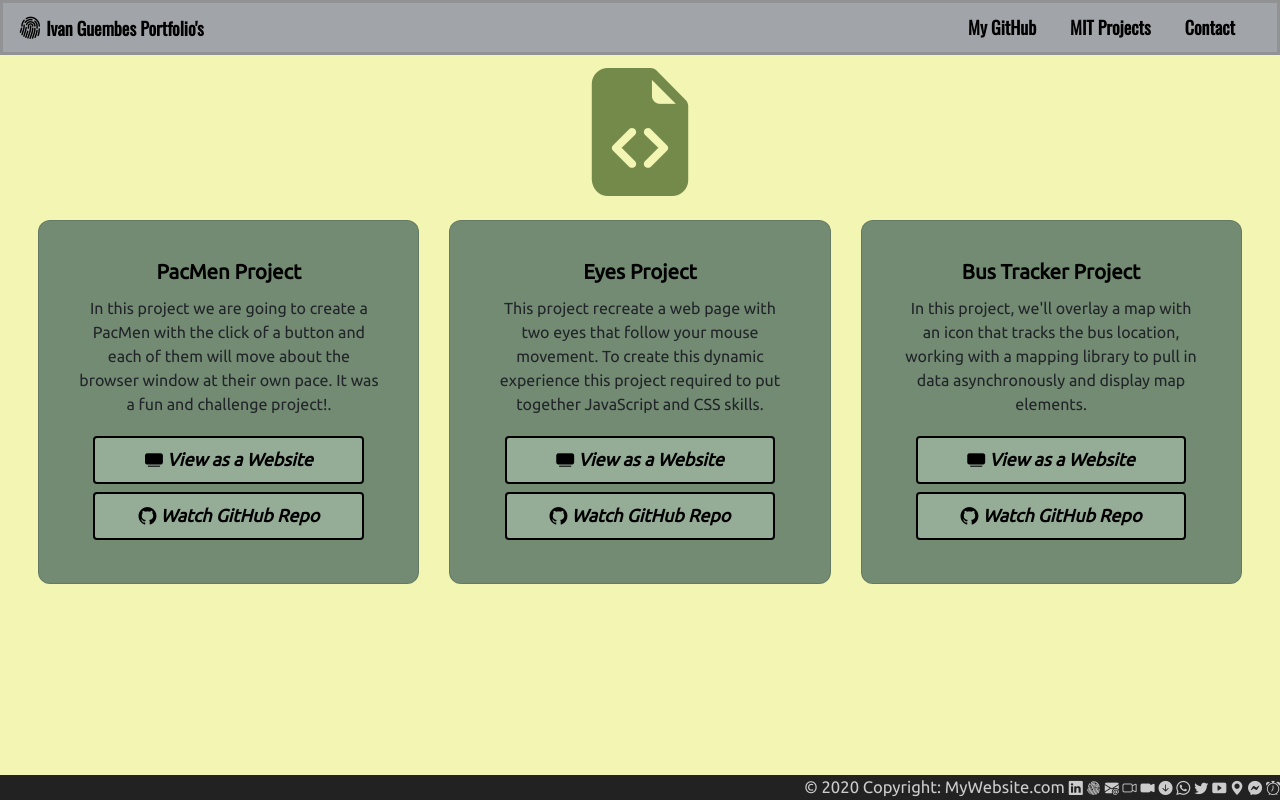
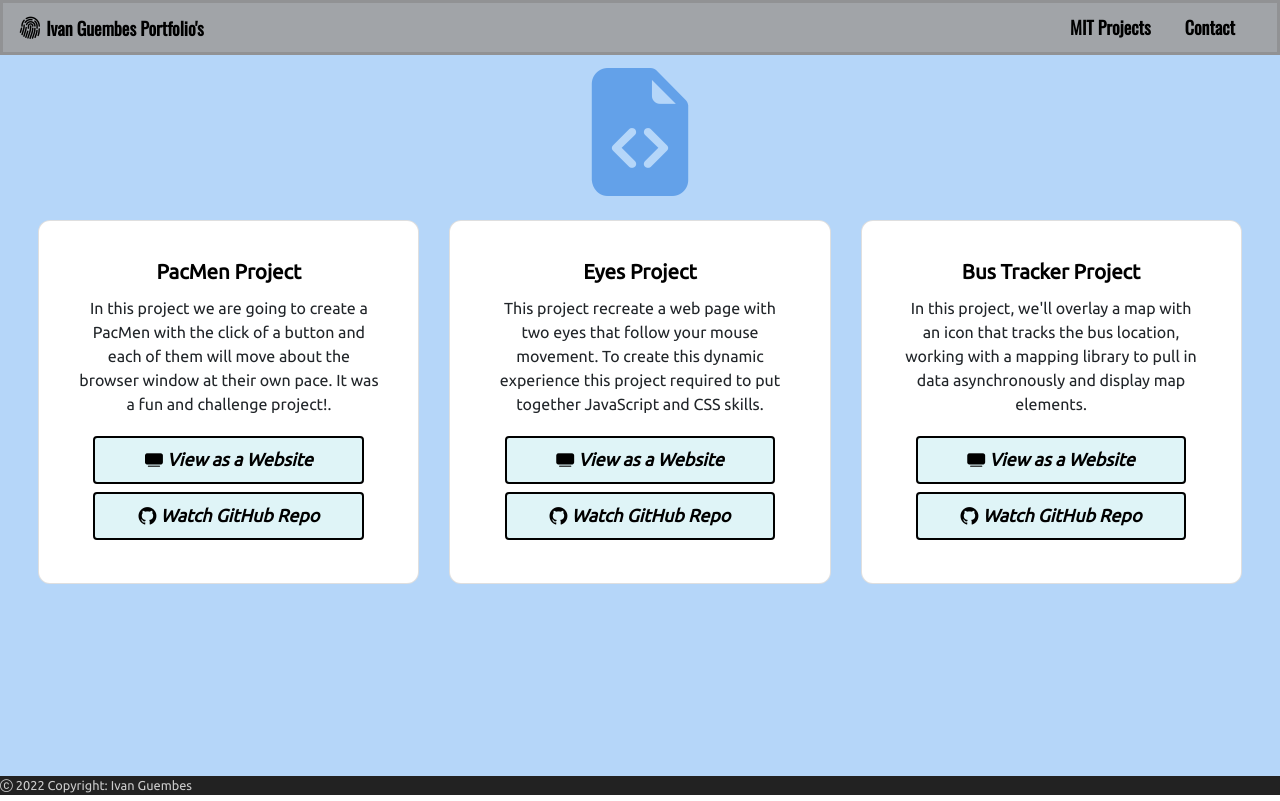
Before and after one commit to iguembes/projects, a plain HTML site: page index.html in a window 1280 px wide. Drawn offline with nearby package versions, Linux system fonts and the light colour scheme.

Commit message:
Updating styles

```diff
--- a/index.html
+++ b/index.html
@@ -1,7 +1,7 @@
 <!DOCTYPE html>
 <html lang="en">
   <head>
-    <title>My Website</title>
+    <title>My Website - Projects</title>
     <meta charset="UTF-8" />
     <meta name="viewport" content="width=device-width, initial-scale=1.0" />
     <meta http-equiv="X-UA-Compatible" content="ie=edge" />
@@ -51,12 +51,9 @@
       <div class="collapse navbar-collapse" id="main-navigation">
         <ul class="navbar-nav">
           <li class="nav-item">
-            <a class="nav-link" href="#">My GitHub</a>
-          </li>
-          <li class="nav-item">
             <a
               class="nav-link"
-              href="C:\Users\ivang\Documents\github\bootstrap\projects.html"
+              href="#"
               >MIT Projects</a
             >
           </li>
@@ -74,7 +71,7 @@
         style="
           font-size: 10vw;
           text-align: center;
-          color: rgb(116, 138, 75);
+          color: #63a1e9;
           line-height: 0vmin;
         "
       ></i>
@@ -165,21 +162,10 @@
       </div>
     </div>
 
-    <footer class="page-footer text-right">
-      <div class="footer-copyright text-right">
-        © 2020 Copyright: MyWebsite.com
-        <i class="bi bi-linkedin" style="font-size: 1.1vw"></i>
-        <i class="bi bi-fingerprint" style="font-size: 1.1vw"></i>
-        <i class="bi bi-envelope-at-fill" style="font-size: 1.1vw"></i>
-        <i class="bi bi-camera-video" style="font-size: 1.1vw"></i>
-        <i class="bi bi-camera-video-fill" style="font-size: 1.1vw"></i>
-        <i class="bi bi-arrow-down-circle-fill" style="font-size: 1.1vw"></i>
-        <i class="bi bi-whatsapp" style="font-size: 1.1vw"></i>
-        <i class="bi bi-twitter" style="font-size: 1.1vw"></i>
-        <i class="bi bi-play-btn-fill" style="font-size: 1.1vw"></i>
-        <i class="bi bi-geo-alt-fill" style="font-size: 1.1vw"></i>
-        <i class="bi bi-messenger" style="font-size: 1.1vw"></i>
-        <i class="bi-alarm" style="font-size: 1.1vw"></i>
+    <footer class="page-footer text-left">
+      <div class="footer-copyright text-left" style="font-size: 1vw">
+        <i class="bi bi-c-circle" style="font-size: 1vw"></i> 2022 Copyright:
+        Ivan Guembes
       </div>
     </footer>
   </div>
--- a/styles.css
+++ b/styles.css
@@ -101,7 +101,7 @@ body {
 	background-color: rgba(186, 208, 212, 0.5);
 	}
 .container-projects {
-	background: #f3f5b2;
+	background: rgba(163, 204, 248, 0.8);
 	padding: 1% 3% 15% 3%;
 	text-align: center;
 }
@@ -121,13 +121,13 @@ container-projects p {
 	padding: 5%;
 	width: 100%;
 	height:100%;
-	background-color:rgb(115, 139, 115);
+	background-color:white;
 	border-radius: 12px;
 }
 
 .container-projects .btn-primary {
 	width: 90%;
-	background-color: rgba(199, 222, 204, 0.4);
+	background-color: rgb(223, 244, 247);
 	border-color: rgb(0, 0, 0);
 	border-width: 2px;
 	color: #000;
```
